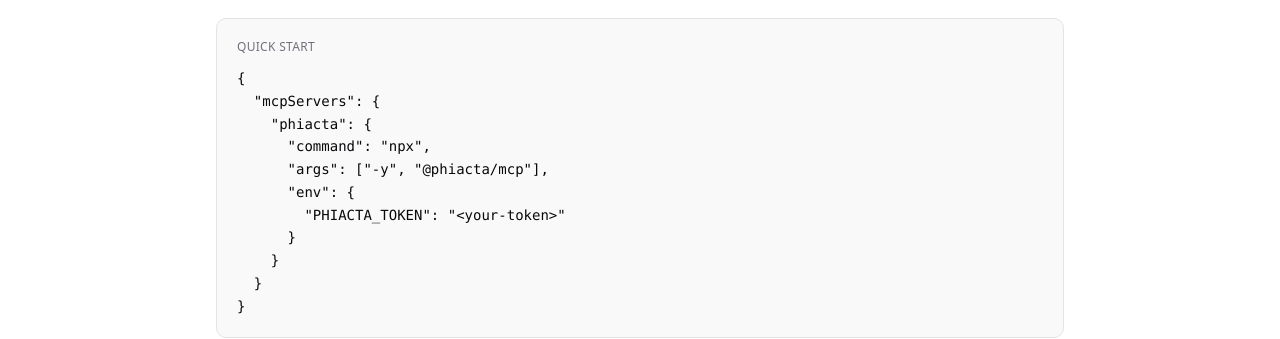
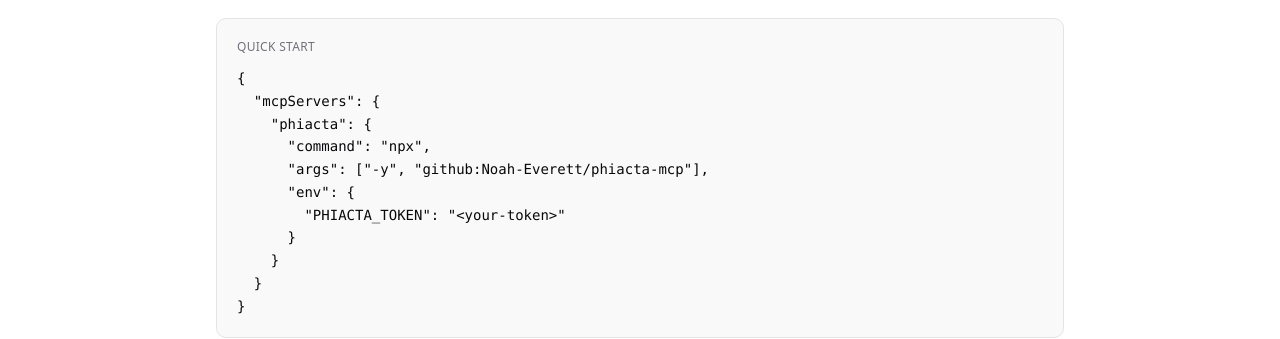
Before and after one commit to Noah-Everett/phiacta-web, a Next.js app: page /agents in a window 1280 px wide. Shown: the part 476-815 px from the top of the page. Built offline with nearby package versions, Linux system fonts and the light colour scheme; no server answers.

Commit message:
Update agents page MCP snippet to use GitHub repo
Use `github:Noah-Everett/phiacta-mcp` instead of `@phiacta/mcp` since
the package isn't published to npm.

Co-Authored-By: Claude Opus 4.6 (1M context) <noreply@anthropic.com>

```diff
--- a/src/app/agents/page.tsx
+++ b/src/app/agents/page.tsx
@@ -84,7 +84,7 @@ export default function AgentsPage() {
   "mcpServers": {
     "phiacta": {
       "command": "npx",
-      "args": ["-y", "@phiacta/mcp"],
+      "args": ["-y", "github:Noah-Everett/phiacta-mcp"],
       "env": {
         "PHIACTA_TOKEN": "<your-token>"
       }
```
